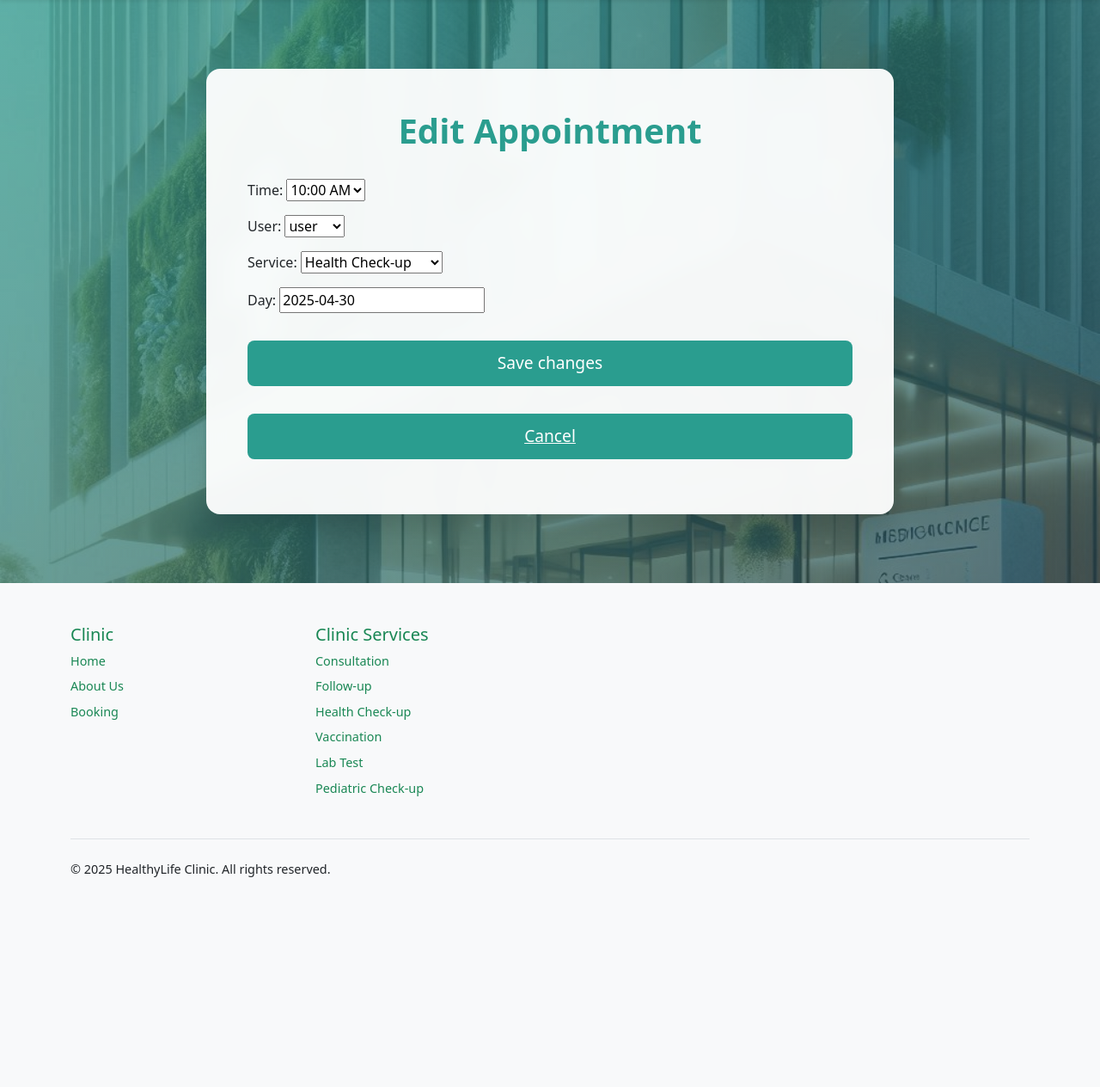
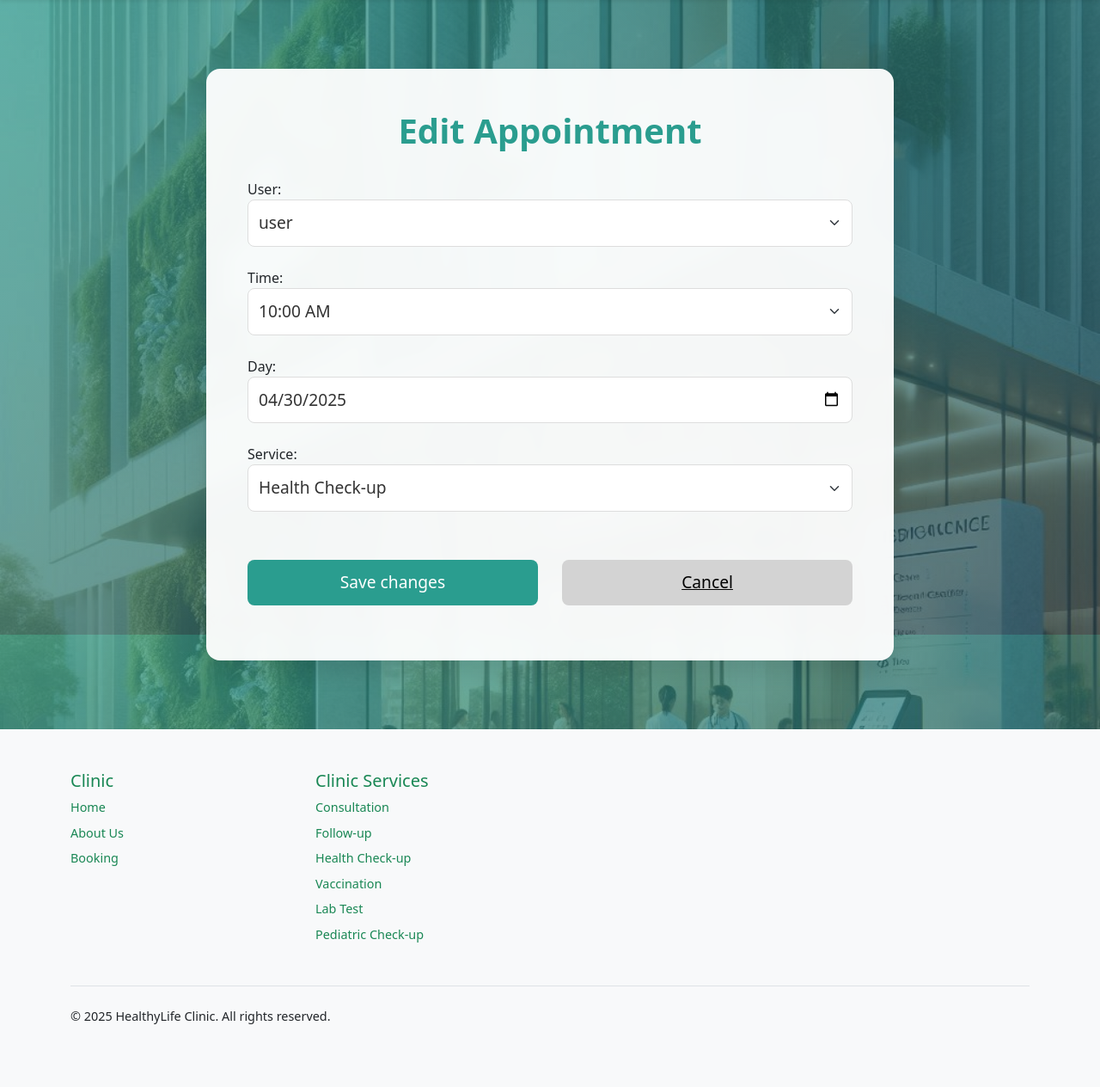
Before and after one commit to Deek2G/Healthy-Life-Clinic-Booking-System, a Django app: page /edit_appointment/46/ in a window 1280 px wide. Shown: the part 62-1326 px from the top of the page at 86% size. Before the commit the page ends 1082 px from the top, so only its background shows below. Run offline with Django 4.2, Linux system fonts and the light colour scheme; a user stored in the database is signed in; data comes from the database, SQL or seed files in the repository; both versions use the stored data as it was after the commit; parts of the project's set-up code (start-up, migrations or seed data) failed here and were passed over; some libraries are stand-ins or nearby versions.

Commit message:
fixes admin edit

```diff
--- a/Clinic-Booking-System-main/booking/clinic/booking/forms.py
+++ b/Clinic-Booking-System-main/booking/clinic/booking/forms.py
@@ -1,4 +1,5 @@
 from django import forms
+from .models import Appointment
 
 class ContactForm(forms.Form):
     name = forms.CharField(max_length=100, widget=forms.TextInput(attrs={
@@ -15,12 +16,22 @@ class ContactForm(forms.Form):
     }))
 
 class SubscriptionForm(forms.Form):
-    email = forms.EmailField(label='Your email')
-
-from django import forms
-from .models import Appointment
+    email = forms.EmailField(label='Your email', widget=forms.EmailInput(attrs={
+        'class': 'form-control',
+        'placeholder': 'Enter your email'
+    }))
 
 class AppointmentForm(forms.ModelForm):
     class Meta:
         model = Appointment
-        fields = ['time', 'user', 'service', 'day']
+        fields = ['user', 'time', 'day', 'service']  # custom field order
+        widgets = {
+            'user': forms.Select(attrs={'class': 'form-select'}),
+            'time': forms.Select(attrs={'class': 'form-select'}),
+            'day': forms.DateInput(attrs={
+                'class': 'form-control',
+                'type': 'date',
+                'placeholder': 'Select a date'
+            }),
+            'service': forms.Select(attrs={'class': 'form-select'}),
+        }
--- a/Clinic-Booking-System-main/booking/clinic/booking/templates/edit_appointment.html
+++ b/Clinic-Booking-System-main/booking/clinic/booking/templates/edit_appointment.html
@@ -10,6 +10,7 @@
         --accent-color: #E9C46A;
         --text-dark: #2B2D42;
         --text-light: #EDF2F4;
+        --gray-color: #d3d3d3; /* Define a gray color */
     }
 
     body {
@@ -77,7 +78,7 @@
         display: flex;
         align-items: center;
         justify-content: center;
-        width: 100%;
+        width: 48%; /* Make the buttons take up 48% of the width */
         margin-top: 2rem;
     }
 
@@ -86,6 +87,17 @@
         color: #ffffff !important;
         transform: translateY(-2px);
         box-shadow: 0 8px 16px rgba(42, 157, 143, 0.3);
+    }
+
+    /* Gray button for Cancel */
+    .cancel-btn {
+        background-color: var(--gray-color) !important;
+        color: black !important;
+    }
+
+    .cancel-btn:hover {
+        background-color: #a9a9a9 !important;
+        color: white !important;
     }
 
     .spinner-border,
@@ -109,6 +121,12 @@
             opacity: 1;
         }
     }
+
+    .button-container {
+        display: flex;
+        justify-content: space-between; /* Align buttons side by side */
+        gap: 10px;
+    }
 </style>
 {% endblock %}
 
@@ -121,13 +139,13 @@
         {% csrf_token %}
         {{ form.as_p }} <!-- Render form fields automatically -->
 
-        <div class="text-center">
+        <div class="button-container">
             <button type="submit" class="custom-btn">
                 <span class="button-text">Save changes</span>
                 <span class="spinner-border spinner-border-sm ms-2" role="status" aria-hidden="true"></span>
                 <span class="loading-text ms-2">Loading...</span>
             </button>
-            <a href="{% url 'staffPanel' %}" class="custom-btn">Cancel</a>
+            <a href="{% url 'staffPanel' %}" class="custom-btn cancel-btn">Cancel</a>
         </div>
     </form>
 </div>
--- a/Clinic-Booking-System-main/booking/clinic/booking/templates/index.html
+++ b/Clinic-Booking-System-main/booking/clinic/booking/templates/index.html
@@ -173,7 +173,7 @@
                         <i class="bi bi-calendar2-check feature-icon"></i>
                     </div>
                     <h3 class="text-center mb-3">Instant Booking</h3>
-                    <p class="text-center text-muted">24/7 online scheduling with real-time availability</p>
+                    <p class="text-center text-muted">24/7 online scheduling with real-time availability thru our website</p>
                 </div>
             </div>
 
```
Also changed, not shown: Clinic-Booking-System-main/booking/clinic/db.sqlite3.
